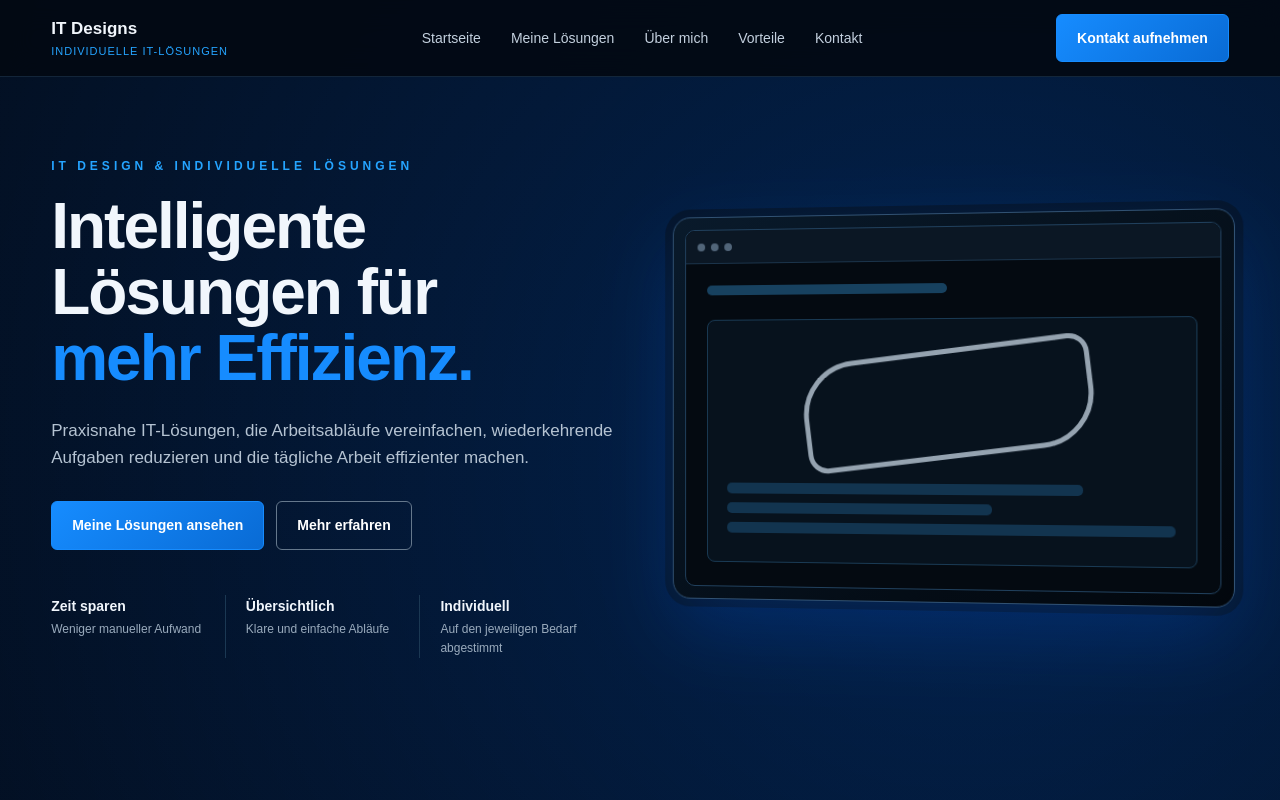
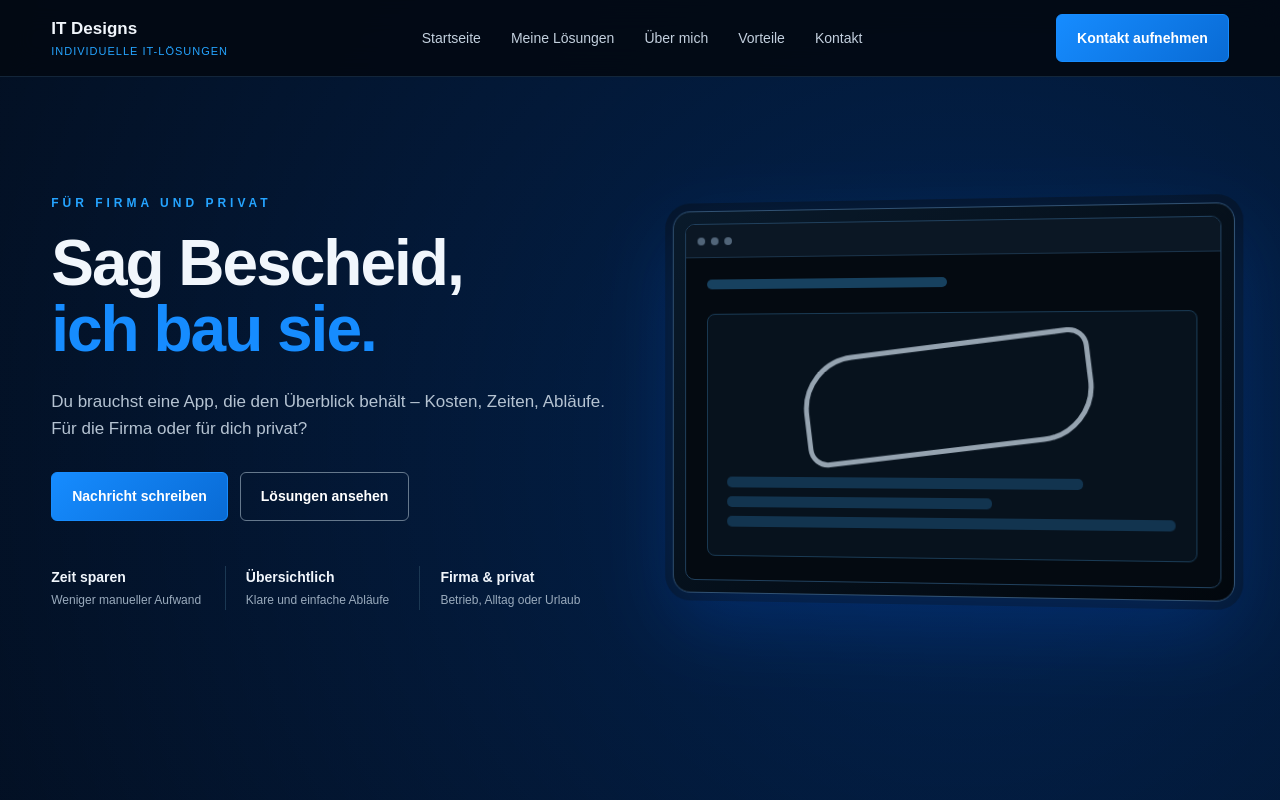
Before and after one commit to Acid31-31/it-design, a plain HTML site: page index.html in a window 1280 px wide. Shown: the top 800 px of the page. Drawn offline with Linux system fonts and the light colour scheme.

Commit message:
Put the WhatsApp slogan on the homepage for company and private apps.

```diff
--- a/index.html
+++ b/index.html
@@ -4,10 +4,10 @@
     <meta charset="UTF-8">
     <meta name="viewport" content="width=device-width, initial-scale=1.0">
     <title>IT Design – Individuelle IT-Lösungen</title>
-    <meta name="description" content="Individuelle IT-Lösungen für die Praxis. Programme und digitale Lösungen zur Vereinfachung und Optimierung von Arbeitsabläufen.">
+    <meta name="description" content="Eine App, die den Überblick behält – Kosten, Zeiten, Abläufe. Für die Firma oder für dich privat. Sag Bescheid, ich bau sie.">
     <meta name="theme-color" content="#030913">
     <meta property="og:title" content="IT Design – Individuelle IT-Lösungen">
-    <meta property="og:description" content="Praxisnahe IT-Lösungen, die Arbeitsabläufe vereinfachen und die tägliche Arbeit effizienter machen.">
+    <meta property="og:description" content="Eine App, die den Überblick behält – Kosten, Zeiten, Abläufe. Für die Firma oder für dich privat.">
     <meta property="og:type" content="website">
     <meta property="og:locale" content="de_DE">
     <link rel="icon" href="favicon.svg" type="image/svg+xml">
@@ -46,16 +46,15 @@
 <main id="start">
     <section class="hero container">
         <div class="hero-content">
-            <div class="eyebrow">IT Design &amp; individuelle Lösungen</div>
-            <h1>Intelligente Lösungen für<br><span>mehr Effizienz.</span></h1>
+            <div class="eyebrow">Für Firma und privat</div>
+            <h1>Sag Bescheid,<br><span>ich bau sie.</span></h1>
             <p class="hero-description">
-                Praxisnahe IT-Lösungen, die Arbeitsabläufe vereinfachen,
-                wiederkehrende Aufgaben reduzieren und die tägliche Arbeit
-                effizienter machen.
+                Du brauchst eine App, die den Überblick behält – Kosten, Zeiten, Abläufe.
+                Für die Firma oder für dich privat?
             </p>
             <div class="hero-buttons">
-                <a href="#programme" class="button">Meine Lösungen ansehen</a>
-                <a href="#ueber-mich" class="button button-outline">Mehr erfahren</a>
+                <a href="#kontakt" class="button">Nachricht schreiben</a>
+                <a href="#programme" class="button button-outline">Lösungen ansehen</a>
             </div>
             <div class="hero-stats">
                 <div class="stat">
@@ -67,8 +66,8 @@
                     <span class="stat-text">Klare und einfache Abläufe</span>
                 </div>
                 <div class="stat">
-                    <span class="stat-title">Individuell</span>
-                    <span class="stat-text">Auf den jeweiligen Bedarf abgestimmt</span>
+                    <span class="stat-title">Firma &amp; privat</span>
+                    <span class="stat-text">Betrieb, Alltag oder Urlaub</span>
                 </div>
             </div>
         </div>
@@ -319,10 +318,11 @@
         </div>
         <div class="about">
             <p>
-                Ich entwickle und gestalte individuelle IT-Lösungen
-                für konkrete Arbeitsabläufe.
+                Ich entwickle individuelle Apps – für den Betrieb und für den privaten Alltag.
+                Zum Beispiel Zeiterfassung, Zuschnitt, Material oder eine Urlaubs-App,
+                in der alle Kosten auf einen Blick stehen.
                 Dabei steht nicht die komplizierte Technik im Vordergrund,
-                sondern eine einfache und praktische Lösung für die tägliche Arbeit.
+                sondern eine einfache Lösung, die den Überblick behält.
             </p>
         </div>
     </section>
@@ -330,11 +330,10 @@
     <section class="section container" id="kontakt">
         <div class="contact-box">
             <div class="eyebrow">Kontakt</div>
-            <h2>Sie haben eine Idee?</h2>
+            <h2>Sag Bescheid, ich bau sie.</h2>
             <p>
-                Sie suchen eine individuelle Lösung oder möchten
-                einen bestehenden Arbeitsablauf vereinfachen?
-                Schreiben Sie mir über das Formular. Ihre Nachricht kommt direkt bei mir an –
+                Du brauchst eine App für die Firma oder für dich privat?
+                Schreib mir über das Formular. Die Nachricht kommt direkt bei mir an –
                 ohne dass E-Mail oder Telefon öffentlich sichtbar sind.
             </p>
             <form class="contact-form" id="kontaktformular" action="https://form.taxi/s/nf5a26ed" method="POST">
```
